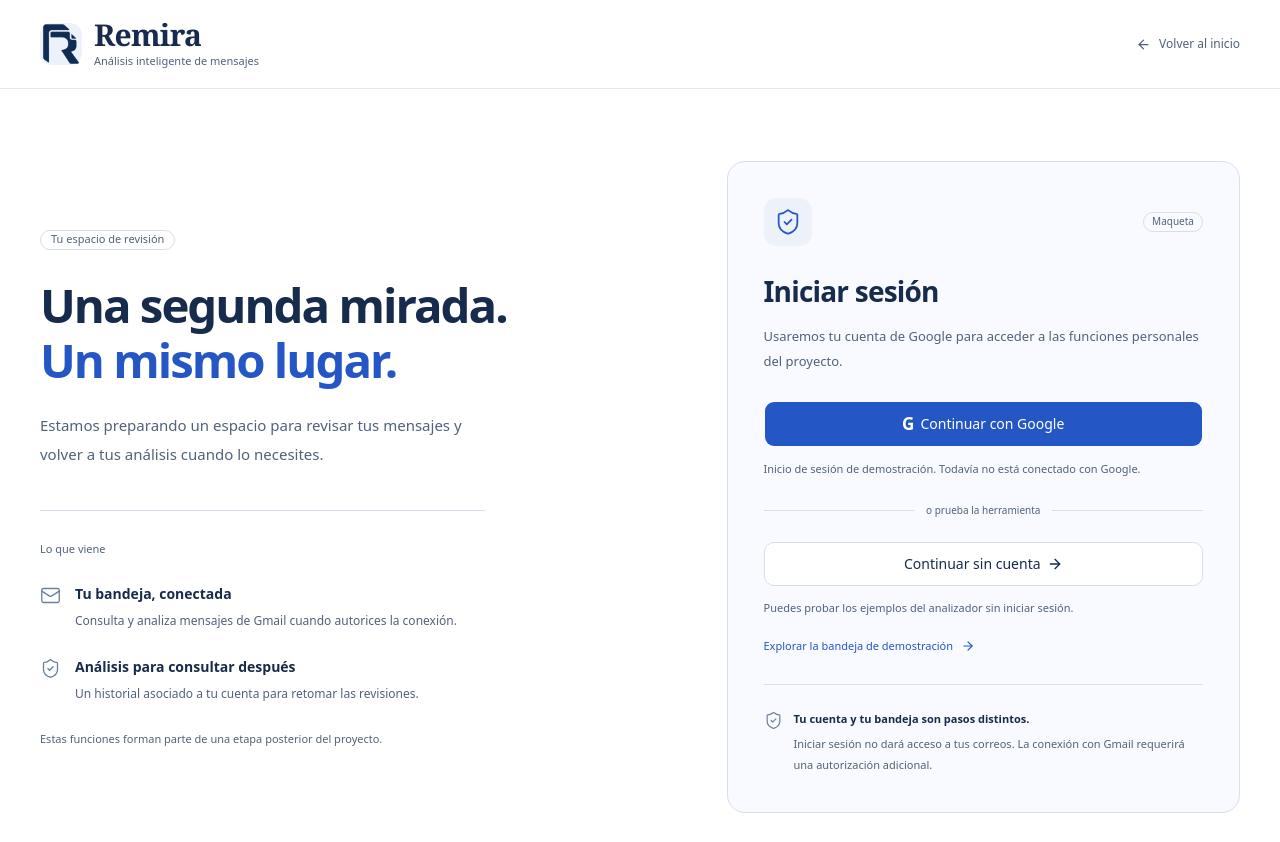
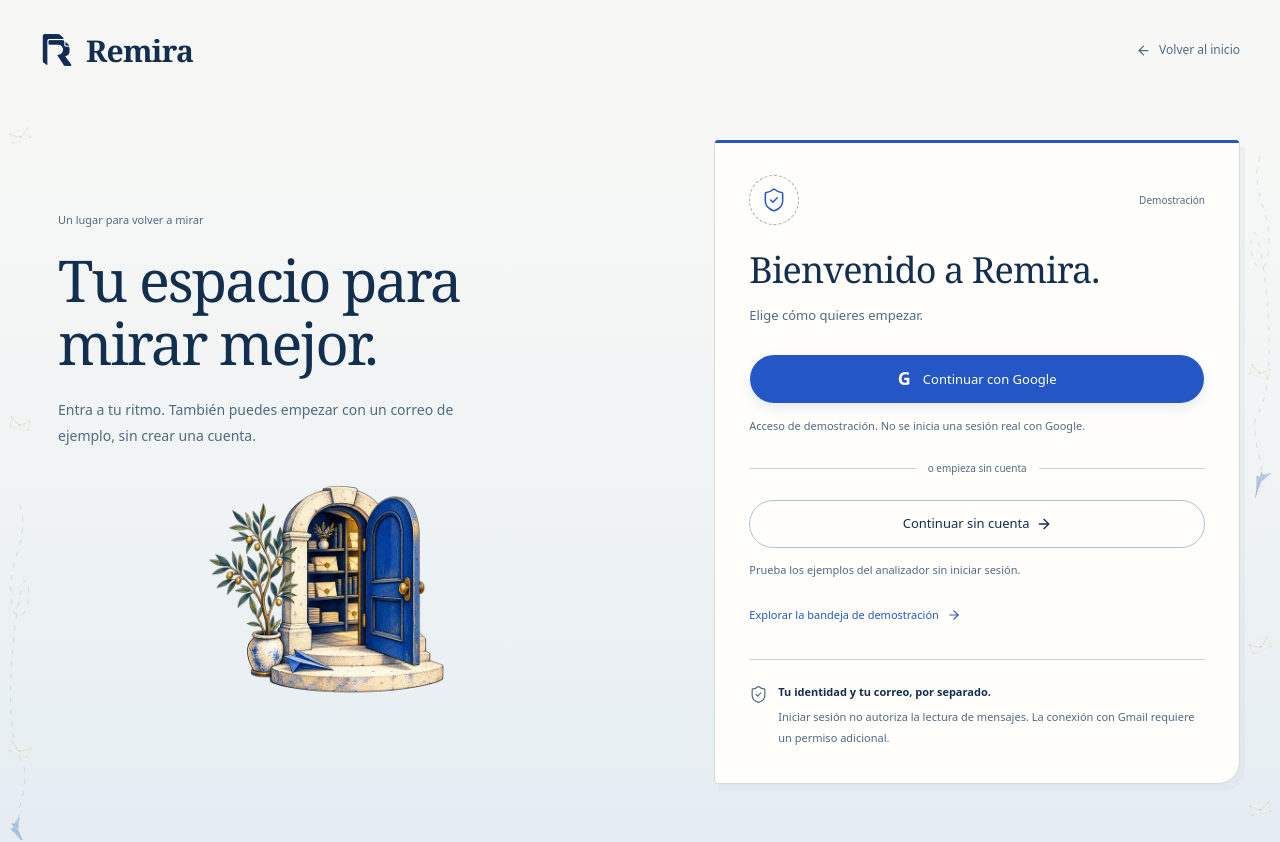
Before and after one commit to JCastilloPadilla/Remira, a React (Vite) app in the folder frontend/: page /login in a window 1280 px wide. Shown: the top 842 px of the page. Built offline with nearby package versions, Linux system fonts and the light colour scheme.

Commit message:
feat(web): complete Remira redesign with illustrated sign-in

```diff
--- a/frontend/src/features/auth/LoginPage.tsx
+++ b/frontend/src/features/auth/LoginPage.tsx
@@ -1,17 +1,12 @@
+import { useEffect, useState } from "react";
+import { Link } from "react-router-dom";
+import { ArrowLeft, ArrowRight, CircleHelp, ShieldCheck } from "lucide-react";
 import { BrandMark } from "@/components/BrandMark";
 import { BrandName } from "@/components/BrandName";
-import { useEffect, useState } from "react";
-import { Link } from "react-router-dom";
-import {
-  ArrowLeft,
-  ArrowRight,
-  CircleHelp,
-  Mail,
-  ShieldCheck,
-} from "lucide-react";
+import { IllustratedFooter } from "@/components/IllustratedFooter";
+import SplitText from "@/components/react-bits/SplitText";
+import { CorrespondenceBackdrop } from "@/features/landing/CorrespondenceBackdrop";
 import { Button } from "@/components/ui/button";
-import { Badge } from "@/components/ui/badge";
-import FadeContent from "@/components/react-bits/FadeContent";
 import "./login.css";
 
 export function LoginPage() {
@@ -24,23 +19,12 @@ export function LoginPage() {
 
   return (
     <div className="login-page">
-      <a href="#login-main" className="skip-link">
-        Ir al contenido
-      </a>
-      <header className="site-header">
+      <a href="#login-main" className="skip-link">Ir al contenido</a>
+      <header className="login-header">
         <div className="page-width login-nav">
-          <Link
-            to="/"
-            className="login-brand"
-            aria-label="Remira, inicio"
-          >
+          <Link to="/" className="login-brand" aria-label="Remira, inicio">
             <BrandMark />
-            <span>
             <BrandName />
-              <span className="login-brand-caption">
-                Análisis inteligente de mensajes
-              </span>
-            </span>
           </Link>
           <Link to="/" className="login-back">
             <ArrowLeft size={15} /> Volver al inicio
@@ -48,60 +32,43 @@ export function LoginPage() {
         </div>
       </header>
 
-      <main id="login-main" className="page-width login-layout">
+      <main id="login-main" className="login-main">
+        <CorrespondenceBackdrop />
+        <div className="page-width login-layout">
           <section className="login-intro" aria-labelledby="login-intro-title">
-          <Badge variant="outline" className="login-project-badge">
-            Tu espacio de revisión
-          </Badge>
-          <FadeContent duration={550}>
-            <h2 id="login-intro-title">
-              Una segunda mirada.
-              <br />
-              <span>Un mismo lugar.</span>
-            </h2>
-          </FadeContent>
+            <p className="login-eyebrow">Un lugar para volver a mirar</p>
+            <h1 id="login-intro-title">
+              <SplitText
+                text="Tu espacio para mirar mejor."
+                tag="span"
+                textAlign="left"
+                splitType="words"
+                delay={45}
+                duration={0.7}
+                rootMargin="0px"
+              />
+            </h1>
             <p className="login-intro-copy">
-            Estamos preparando un espacio para revisar tus mensajes y volver a
-            tus análisis cuando lo necesites.
+              Entra a tu ritmo. También puedes empezar con un correo de ejemplo,
+              sin crear una cuenta.
             </p>
-          <div className="login-planned">
-            <span className="login-eyebrow">Lo que viene</span>
-            <div className="login-planned-row">
-              <Mail size={21} strokeWidth={1.5} />
-              <div>
-                <h2>Tu bandeja, conectada</h2>
-                <p>
-                  Consulta y analiza mensajes de Gmail cuando autorices la
-                  conexión.
-                </p>
-              </div>
-            </div>
-            <div className="login-planned-row">
-              <ShieldCheck size={21} strokeWidth={1.5} />
-              <div>
-                <h2>Análisis para consultar después</h2>
-                <p>
-                  Un historial asociado a tu cuenta para retomar las revisiones.
-                </p>
-              </div>
-            </div>
-            <p className="login-planned-note">
-              Estas funciones forman parte de una etapa posterior del proyecto.
-            </p>
-          </div>
+            <img
+              className="login-welcome-art"
+              src="/illustrations/login-welcome-v1.webp"
+              width="768" height="512" alt=""
+            />
           </section>
 
           <section className="login-access" aria-labelledby="login-title">
             <div className="login-access-heading">
-            <span className="login-access-mark">
-              <ShieldCheck size={28} strokeWidth={1.5} />
+              <span className="login-access-mark" aria-hidden="true">
+                <ShieldCheck size={26} strokeWidth={1.4} />
               </span>
-            <Badge variant="outline">Maqueta</Badge>
+              <span className="login-demo-label">Demostración</span>
             </div>
-          <h1 id="login-title">Iniciar sesión</h1>
+            <h2 id="login-title">Bienvenido a Remira.</h2>
             <p className="login-access-copy">
-            Usaremos tu cuenta de Google para acceder a las funciones personales
-            del proyecto.
+              Elige cómo quieres empezar.
             </p>
             <Button
               size="lg"
@@ -109,29 +76,22 @@ export function LoginPage() {
               onClick={() => setShowNotice(true)}
               aria-describedby="login-auth-note"
             >
-            <span className="login-google-letter" aria-hidden="true">
-              G
-            </span>{" "}
+              <span className="login-google-letter" aria-hidden="true">G</span>
               Continuar con Google
             </Button>
             <p id="login-auth-note" className="login-auth-note">
-            Inicio de sesión de demostración. Todavía no está conectado con
-            Google.
+              Acceso de demostración. No se inicia una sesión real con Google.
             </p>
             {showNotice && (
               <div className="login-notice" role="status">
-              <CircleHelp size={18} />
+                <CircleHelp size={18} aria-hidden="true" />
                 <p>
-                El acceso con Google estará disponible cuando integremos la
-                autenticación. Mientras tanto, puedes explorar el analizador sin
-                cuenta.
+                  Esta demostración no autentica tu cuenta ni solicita permisos.
+                  Puedes explorar el analizador con la opción sin cuenta.
                 </p>
               </div>
             )}
-          <div className="login-divider">
-            <span />o prueba la herramienta
-            <span />
-          </div>
+            <div className="login-divider"><span />o empieza sin cuenta<span /></div>
             <Button
               variant="outline"
               size="lg"
@@ -141,28 +101,24 @@ export function LoginPage() {
               Continuar sin cuenta <ArrowRight size={16} />
             </Button>
             <p className="login-guest-note">
-            Puedes probar los ejemplos del analizador sin iniciar sesión.
+              Prueba los ejemplos del analizador sin iniciar sesión.
             </p>
             <Link to="/bandeja" className="login-inbox-link">
               Explorar la bandeja de demostración <ArrowRight size={14} />
             </Link>
             <div className="login-permissions">
-            <ShieldCheck size={19} strokeWidth={1.5} />
+              <ShieldCheck size={19} strokeWidth={1.5} aria-hidden="true" />
               <p>
-              <strong>Tu cuenta y tu bandeja son pasos distintos.</strong>{" "}
-              Iniciar sesión no dará acceso a tus correos. La conexión con Gmail
-              requerirá una autorización adicional.
+                <strong>Tu identidad y tu correo, por separado.</strong>
+                Iniciar sesión no autoriza la lectura de mensajes. La conexión
+                con Gmail requiere un permiso adicional.
               </p>
             </div>
           </section>
+        </div>
       </main>
-
-      <footer className="page-width login-footer">
-        <p>Remira · Proyecto académico</p>
-        <Link to="/">
-          Conocer el proyecto <ArrowRight size={13} />
-        </Link>
-      </footer>
+      <div className="login-footer-transition" aria-hidden="true" />
+      <IllustratedFooter topHref="#login-main" />
     </div>
   );
 }
--- a/frontend/src/features/auth/login.css
+++ b/frontend/src/features/auth/login.css
@@ -1,286 +1,67 @@
-.login-page {
-  min-height: 100dvh;
-  display: flex;
-  flex-direction: column;
-  background: #fff;
+.login-page { min-height:100dvh; background:#f7f8f6; color:#132f50; }
+.login-nav { display:flex; align-items:center; justify-content:space-between; gap:24px; min-height:100px; }
+.login-brand { display:flex; align-items:center; gap:12px; }
+.login-brand .brand-mark { width:34px; height:38px; background:transparent; border-radius:0; }
+.login-back { display:inline-flex; align-items:center; gap:8px; min-height:44px; font-size:12px; color:#506a84; }
+.login-back:hover { color:#2457c5; }
+.login-main { position:relative; isolation:isolate; padding:40px 0 56px; background:linear-gradient(180deg,#f7f8f6 0%,#f2f5f5 40%,#e5edf2 100%); }
+.login-main > .correspondence-backdrop { opacity:.45; }
+.login-layout { position:relative; z-index:1; display:grid; grid-template-columns:minmax(0,1.1fr) minmax(0,1fr); gap:96px; align-items:center; }
+.login-intro { padding-left:18px; }
+.login-eyebrow { font-size:11px; line-height:1.8; color:#506a84; }
+#login-intro-title { margin-top:18px; max-width:550px; font:400 clamp(40px,4.5vw,64px)/1.1 Georgia,serif; letter-spacing:-.035em; }
+.login-intro-copy { max-width:420px; margin-top:22px; font-size:14px; line-height:1.9; color:#506a84; }
+.login-welcome-art { display:block; width:360px; max-width:100%; height:auto; margin:24px auto 0; }
+.login-access { position:relative; min-width:0; padding:34px; background:#fffefa; border:1px solid #d3dcd9; border-radius:3px 3px 22px 3px; box-shadow:5px 7px 0 #ccd7de40; }
+.login-access::before { content:""; position:absolute; top:-1px; left:0; right:0; height:3px; border-radius:3px 3px 0 0; background:#2457c5; }
+.login-access-heading { display:flex; align-items:center; justify-content:space-between; gap:16px; }
+.login-access-mark { display:grid; place-items:center; width:50px; height:50px; border:1px dashed #90a8bb; border-radius:50%; color:#2457c5; }
+.login-demo-label { font-size:10px; color:#506a84; }
+.login-access h2 { margin-top:24px; font:400 36px/1.15 Georgia,serif; letter-spacing:-.025em; }
+.login-access-copy { margin-top:14px; font-size:13px; line-height:1.8; color:#506a84; }
+.login-page [data-slot="button"] { min-height:44px; border-radius:999px; translate:none; transition:background-color 180ms,color 180ms,border-color 180ms; }
+.login-google { width:100%; height:50px; margin-top:26px; gap:12px; font-size:13px; box-shadow:0 5px 12px #2457c51a; }
+.login-google:hover { background:#194aaf; }
+.login-google-letter { font-size:18px; font-weight:700; }
+.login-auth-note, .login-guest-note { margin-top:12px; font-size:11px; line-height:1.9; color:#506a84; }
+.login-notice { display:flex; align-items:flex-start; gap:10px; margin-top:18px; padding:16px; border-left:2px solid #2457c5; background:#eef3f5; animation:login-notice-in 250ms ease-out; }
+.login-notice svg { flex-shrink:0; margin-top:3px; color:#2457c5; }
+.login-notice p { font-size:12px; line-height:1.9; }
+@keyframes login-notice-in { from { opacity:0; transform:translateY(6px); } to { opacity:1; transform:translateY(0); } }
+.login-divider { display:flex; align-items:center; gap:12px; margin-block:24px; font-size:10px; color:#506a84; }
+.login-divider span { flex:1; height:1px; background:#c7d4dc; }
+.login-guest { width:100%; height:48px; background:transparent; border-color:#afc0d8; font-size:13px; }
+.login-inbox-link { display:inline-flex; align-items:center; gap:8px; min-height:44px; margin-top:12px; color:#2457c5; font-size:11px; line-height:1.8; }
+.login-inbox-link svg { flex-shrink:0; }
+.login-inbox-link:hover { text-decoration:underline; text-underline-offset:4px; }
+.login-permissions { display:flex; align-items:flex-start; gap:10px; margin-top:22px; padding-top:22px; border-top:1px solid #c7d4dc; }
+.login-permissions svg { flex-shrink:0; margin-top:3px; color:#506a84; }
+.login-permissions p { font-size:11px; line-height:1.9; color:#506a84; }
+.login-permissions strong { display:block; margin-bottom:5px; font-weight:600; color:#132f50; }
+.login-footer-transition { height:150px; background:linear-gradient(180deg,#e5edf2 0%,#d9e4ed 12%,#c6d6e4 24%,#afc4d7 36%,#90acc6 48%,#6c8aaa 60%,#476a8e 72%,#2a4e73 84%,#173a60 94%,#0f2f56 100%); }
+@media (max-width:1023px) {
+  .login-layout { gap:40px; }
+  .login-access { padding:28px; }
+  #login-intro-title { font-size:48px; }
+  .login-access h2 { font-size:32px; }
 }
-.login-nav {
-  display: flex;
-  align-items: center;
-  justify-content: space-between;
-  gap: 24px;
-  min-height: 88px;
+@media (max-width:767px) {
+  .login-nav { min-height:86px; gap:16px; }
+  .login-brand { gap:8px; }
+  .login-brand .brand-mark { width:26px; height:30px; }
+  .login-brand .remira-wordmark { font-size:26px; }
+  .login-back { font-size:11px; gap:5px; }
+  .login-main { padding-top:20px; padding-bottom:32px; }
+  .login-layout { grid-template-columns:minmax(0,1fr); gap:24px; max-width:540px; }
+  .login-intro { padding-inline:4px; }
+  #login-intro-title { font-size:clamp(36px,8vw,48px); max-width:490px; margin-top:14px; }
+  .login-intro-copy { margin-top:16px; font-size:13px; }
+  .login-welcome-art { width:160px; margin:12px auto 0; }
+  .login-access { padding:24px 20px; }
+  .login-access-mark { width:42px; height:42px; }
+  .login-access h2 { margin-top:18px; font-size:31px; }
+  .login-google { margin-top:22px; }
+  .login-inbox-link { align-items:flex-start; padding-block:10px; }
+  .login-inbox-link svg { margin-top:3px; }
+  .login-footer-transition { height:110px; }
 }
-.login-brand {
-  display: flex;
-  align-items: center;
-  gap: 12px;
-  font-size: 15px;
-  font-weight: 650;
-  letter-spacing: -0.3px;
-}
-.login-brand-caption {
-  display: block;
-  margin-top: 2px;
-  font-size: 11px;
-  font-weight: 400;
-  letter-spacing: 0;
-  color: #52627a;
-}
-.login-back {
-  display: inline-flex;
-  align-items: center;
-  gap: 8px;
-  font-size: 12px;
-  color: #52627a;
-}
-.login-back:hover,
-.login-footer a:hover {
-  color: #2457c5;
-}
-.login-layout {
-  flex: 1;
-  display: grid;
-  grid-template-columns: 1.15fr 1fr;
-  align-items: center;
-  gap: 96px;
-  padding-block: 72px;
-}
-.login-project-badge {
-  color: #52627a;
-  font-size: 11px;
-  font-weight: 400;
-  padding: 6px 10px;
-}
-#login-intro-title {
-  margin-top: 28px;
-  font-size: clamp(36px, 3.7vw, 52px);
-  line-height: 1.16;
-  font-weight: 650;
-  letter-spacing: -2px;
-}
-#login-intro-title span {
-  color: #2457c5;
-}
-.login-intro-copy {
-  max-width: 445px;
-  margin-top: 24px;
-  font-size: 15px;
-  line-height: 1.9;
-  color: #52627a;
-}
-.login-planned {
-  max-width: 445px;
-  margin-top: 42px;
-  border-top: 1px solid #d7dfeb;
-  padding-top: 24px;
-}
-.login-eyebrow {
-  font-size: 11px;
-  color: #52627a;
-}
-.login-planned-row {
-  display: flex;
-  align-items: flex-start;
-  gap: 14px;
-  margin-top: 24px;
-}
-.login-planned-row > svg {
-  flex-shrink: 0;
-  margin-top: 2px;
-  color: #6880a1;
-}
-.login-planned-row h2 {
-  font-size: 14px;
-  font-weight: 650;
-}
-.login-planned-row p {
-  margin-top: 6px;
-  font-size: 12px;
-  line-height: 1.8;
-  color: #52627a;
-}
-.login-planned-note {
-  margin-top: 24px;
-  font-size: 11px;
-  line-height: 1.8;
-  color: #52627a;
-}
-.login-access {
-  padding: 36px;
-  border: 1px solid #d7dfeb;
-  border-radius: 18px;
-  background: #f8faff;
-}
-.login-access-heading {
-  display: flex;
-  align-items: center;
-  justify-content: space-between;
-}
-.login-access-heading > [data-slot="badge"] {
-  font-weight: 400;
-  font-size: 10px;
-  color: #52627a;
-}
-.login-access-mark {
-  display: flex;
-  align-items: center;
-  justify-content: center;
-  width: 48px;
-  height: 48px;
-  border-radius: 13px;
-  background: #edf2fa;
-  color: #2457c5;
-}
-.login-access h1 {
-  margin-top: 24px;
-  font-size: 28px;
-  letter-spacing: -0.8px;
-  font-weight: 650;
-}
-.login-access-copy {
-  margin-top: 12px;
-  font-size: 13px;
-  line-height: 1.9;
-  color: #52627a;
-}
-.login-google {
-  margin-top: 28px;
-  width: 100%;
-  height: 46px;
-}
-.login-google-letter {
-  font-size: 17px;
-  font-weight: 700;
-}
-.login-auth-note,
-.login-guest-note {
-  margin-top: 12px;
-  font-size: 11px;
-  line-height: 1.8;
-  color: #52627a;
-}
-.login-notice {
-  display: flex;
-  align-items: flex-start;
-  gap: 10px;
-  padding: 14px;
-  margin-top: 16px;
-  border-radius: 8px;
-  background: #edf2fa;
-  color: #172b4d;
-}
-.login-notice > svg {
-  flex-shrink: 0;
-  margin-top: 2px;
-}
-.login-notice p {
-  font-size: 12px;
-  line-height: 1.8;
-}
-.login-divider {
-  display: flex;
-  align-items: center;
-  gap: 12px;
-  margin-block: 24px;
-  font-size: 10px;
-  color: #52627a;
-}
-.login-divider span {
-  height: 1px;
-  flex: 1;
-  background: #d7dfeb;
-}
-.login-guest {
-  width: 100%;
-  height: 44px;
-  background: #fff;
-}
-.login-permissions {
-  display: flex;
-  align-items: flex-start;
-  gap: 11px;
-  padding-top: 24px;
-  margin-top: 28px;
-  border-top: 1px solid #d7dfeb;
-}
-.login-permissions > svg {
-  flex-shrink: 0;
-  margin-top: 2px;
-  color: #6880a1;
-}
-.login-permissions p {
-  font-size: 11px;
-  line-height: 1.9;
-  color: #52627a;
-}
-.login-permissions strong {
-  display: block;
-  font-weight: 600;
-  color: #172b4d;
-  margin-bottom: 4px;
-}
-.login-footer {
-  display: flex;
-  align-items: center;
-  justify-content: space-between;
-  gap: 16px;
-  padding-block: 24px;
-  border-top: 1px solid #d7dfeb;
-  font-size: 11px;
-  color: #52627a;
-}
-.login-footer a {
-  display: inline-flex;
-  align-items: center;
-  gap: 8px;
-}
-@media (max-width: 1023px) {
-  .login-layout {
-    gap: 40px;
-    padding-block: 48px;
-  }
-  .login-access {
-    padding: 26px;
-  }
-  #login-intro-title {
-    font-size: 36px;
-    letter-spacing: -1.2px;
-  }
-}
-@media (max-width: 767px) {
-  .login-layout {
-    grid-template-columns: minmax(0, 1fr);
-    max-width: 540px;
-    gap: 36px;
-    padding-block: 36px;
-  }
-  .login-intro {
-    display: none;
-  }
-  .login-nav {
-    flex-wrap: wrap;
-    padding-block: 18px;
-    gap: 16px;
-  }
-  .login-back {
-    margin-left: auto;
-  }
-  .login-access {
-    padding: 26px;
-  }
-  .login-footer {
-    flex-direction: column;
-    align-items: flex-start;
-  }
-}
-
-.login-inbox-link {
-  display: inline-flex;
-  align-items: center;
-  gap: 8px;
-  margin-top: 18px;
-  color: #2457c5;
-  font-size: 11px;
-  line-height: 1.8;
-}
```
Also changed, not shown: frontend/public/illustrations/login-welcome-v1.webp (added), 2 other files (tests, documents, lock files or other folders). Lines whose indentation alone changed are shown as unchanged.
